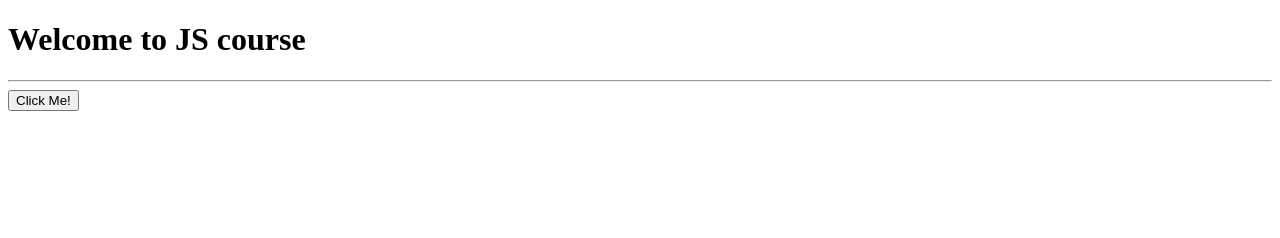
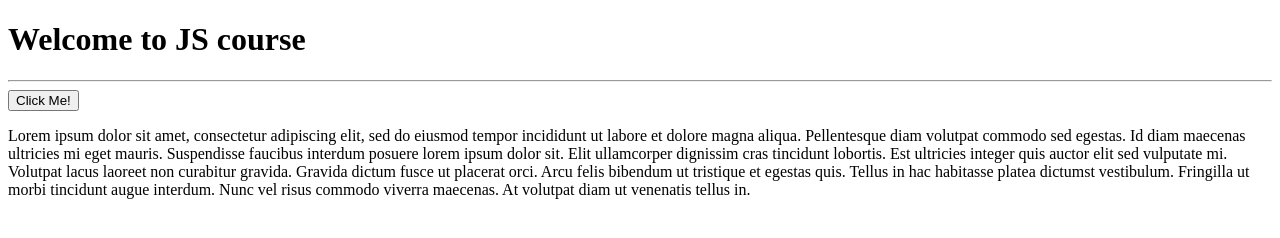
Before and after one commit to nchikopa/Web-Design-fundamentals, a plain HTML site: page JS/welcome.html in a window 1280 px wide. Drawn offline with Linux system fonts and the light colour scheme.

Commit message:
added paragraph to test onmouseover event hanlder

```diff
--- a/JS/welcome.html
+++ b/JS/welcome.html
@@ -15,5 +15,12 @@
         <hr>
         <!-- function call-->
         <button type="button" onclick="welcome()">Click Me!</button>
+
+
+        <!-- Function call using onmouserover event handler-->
+        <p onmouseover="welcome()">
+            Lorem ipsum dolor sit amet, consectetur adipiscing elit, sed do eiusmod tempor incididunt ut labore et dolore magna aliqua. Pellentesque diam volutpat commodo sed egestas. Id diam maecenas ultricies mi eget mauris. Suspendisse faucibus interdum posuere lorem ipsum dolor sit. Elit ullamcorper dignissim cras tincidunt lobortis. Est ultricies integer quis auctor elit sed vulputate mi. Volutpat lacus laoreet non curabitur gravida. Gravida dictum fusce ut placerat orci. Arcu felis bibendum ut tristique et egestas quis. Tellus in hac habitasse platea dictumst vestibulum. Fringilla ut morbi tincidunt augue interdum. Nunc vel risus commodo viverra maecenas. At volutpat diam ut venenatis tellus in.
+        </p>
+
     </body>
 </html>
```
